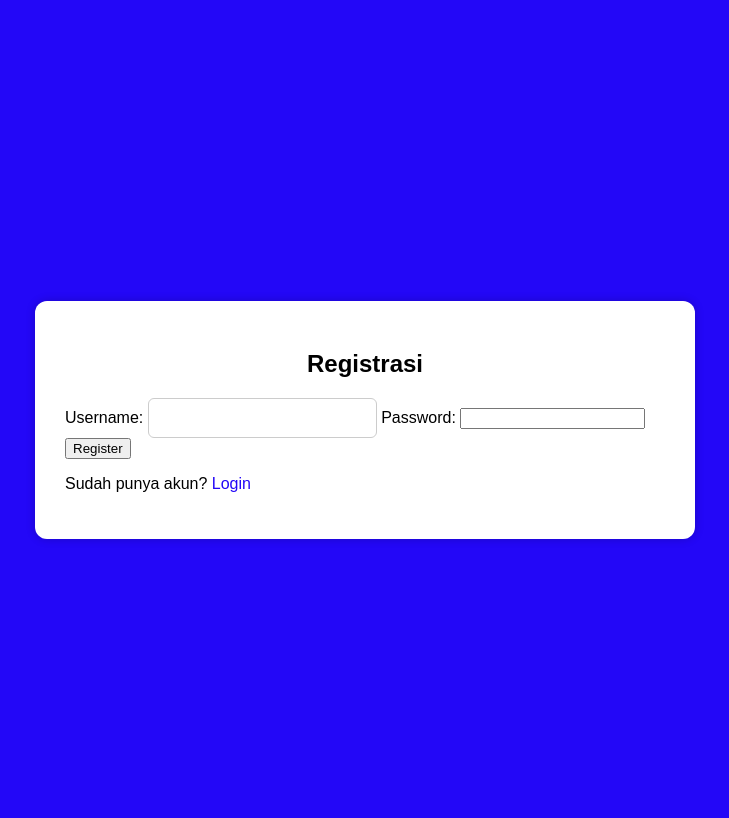
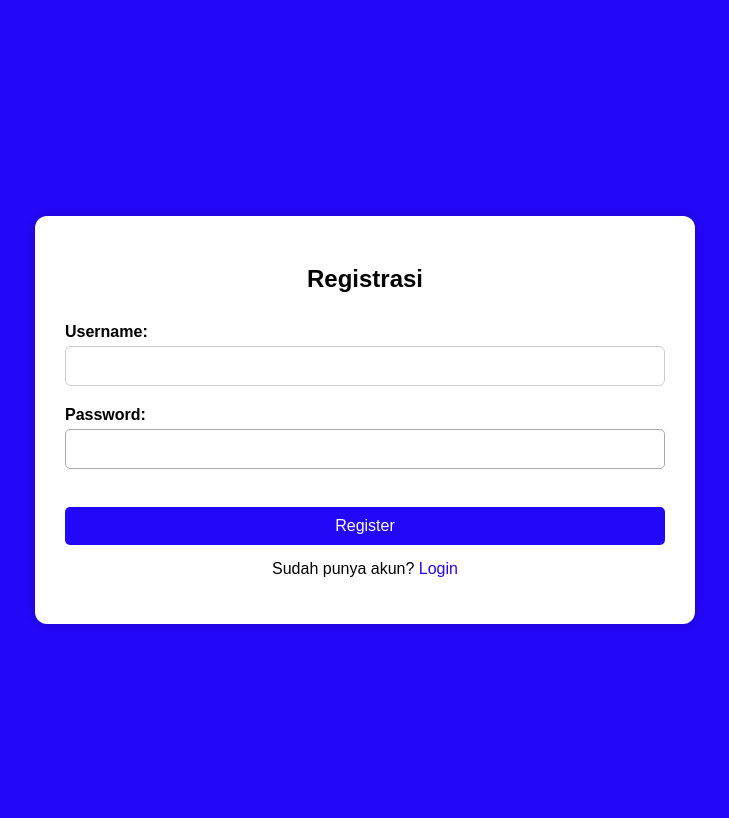
Before and after one commit to ardellkansha20/php, a PHP site: page /registrasi.php in a window 1280 px wide. Shown: the top 818 px of the page, without its empty margins (275-1004 px from the left). Run offline with PHP 8.4, Linux system fonts and the light colour scheme.

Commit message:
mempercantik output

```diff
--- a/style.css
+++ b/style.css
@@ -1,39 +1,111 @@
-/* Styling untuk body */
 body {
-    font-family: Arial, sans-serif;
+    font-family: 'Times New Roman', Times, serif;
+    margin: 0;
+    padding: 0;
     background-color: #2307f7;
-    margin: 0;
-    padding: 20px;
     display: flex;
     justify-content: center;
     align-items: center;
     height: 100vh;
 }
 
-/* Styling untuk box utama */
+.box {
+    background-color: #fff;
+    padding: 40px;
+    width: 300px;
+    border-radius: 10px;
+    box-shadow: 0 0 10px rgba(0,0,0,0.2);
+}
+
+h2 {
+    text-align: center;
+    margin-bottom: 20px;
+}
+
+form {
+    display: flex;
+    flex-direction: column;
+}
+
+label {
+    margin-top: 10px;
+    margin-bottom: 5px;
+    font-weight: bold;
+}
+
+input[type="text"],
+input[type="password"] {
+    padding: 10px;
+    font-size: 16px;
+    border: 1px solid #aaa;
+    border-radius: 5px;
+    margin-bottom: 10px;
+}
+
+input[type="submit"] {
+    padding: 10px;
+    background-color: #2307f7;
+    color: white;
+    border: none;
+    border-radius: 5px;
+    font-size: 16px;
+    margin-top: 10px;
+    cursor: pointer;
+}
+
+input[type="submit"]:hover {
+    background-color: #1c05c4;
+}
+
+p {
+    margin-top: 15px;
+    text-align: center;
+}
+
+a {
+    color: #2307f7;
+    text-decoration: none;
+}
+
+a:hover {
+    text-decoration: underline;
+}
+
+.error {
+    color: red;
+    font-size: 14px;
+    text-align: center;
+    margin-bottom: 10px;
+}
+
+.success {
+    color: green;
+    font-size: 14px;
+    text-align: center;
+    margin-bottom: 10px;
+}
+
+body {
+    font-family: Arial, sans-serif;
+    background-color: #2307f7;
+    margin: 0;
+    padding: 20px;
+}
+
 .box {
     background: white;
     padding: 30px;
     width: 600px;
     margin: 40px auto;
     border-radius: 12px;
-    box-shadow: 0 0 10px rgba(0, 0, 0, 0.2);
 }
 
-/* Styling untuk judul */
-h2 {
-    text-align: center;
-    margin-bottom: 20px;
-}
-
-/* Styling untuk form input task */
 .input-container {
     display: flex;
     gap: 10px;
     margin-bottom: 20px;
 }
 
-/* Styling untuk input teks */
 input[type="text"] {
     flex: 1;
     padding: 10px;
```
Also changed, not shown: other parts of style.css (+15 -39 lines).
